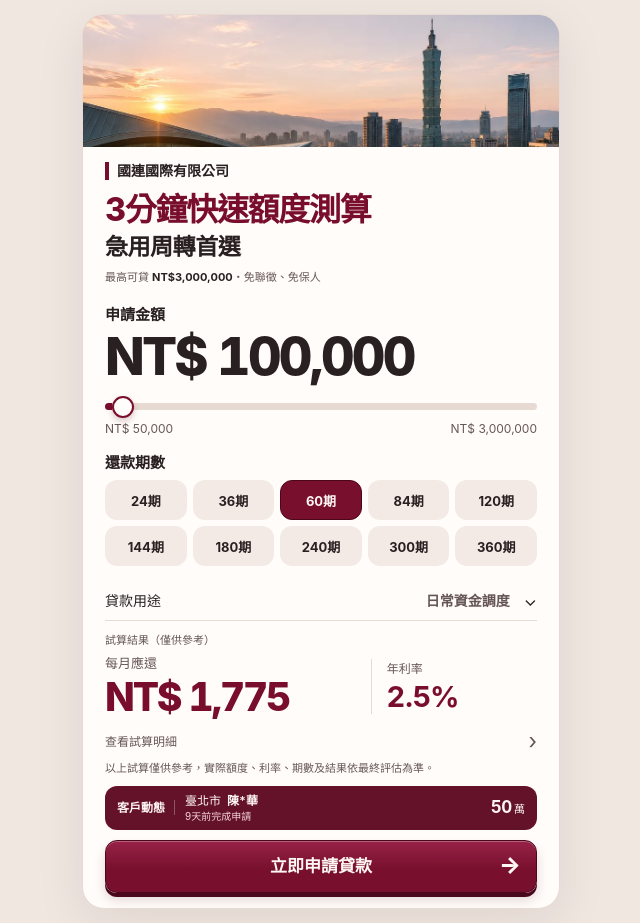
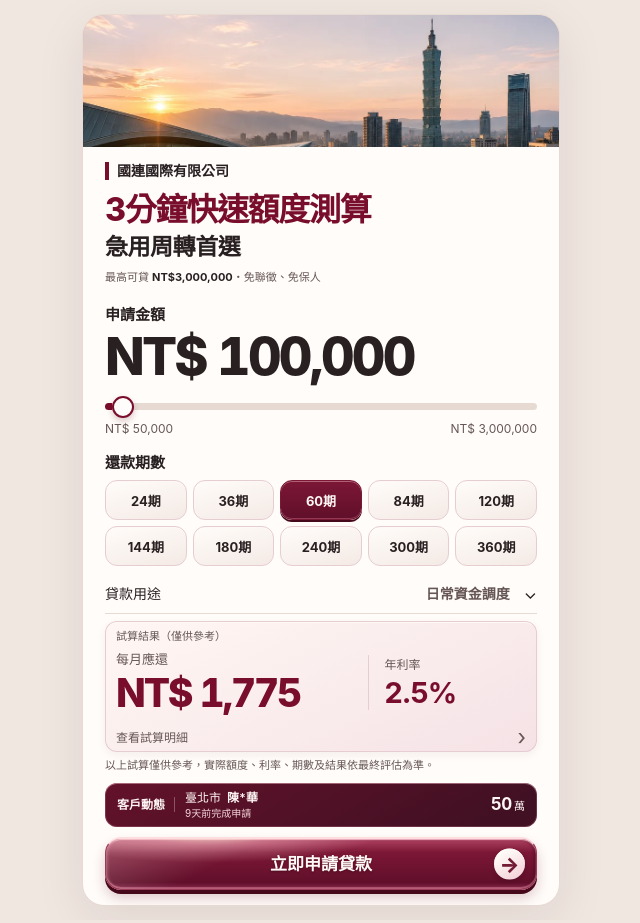
Before and after one commit to tunhong145-cmd/d-project-landing-copy9, a plain HTML site: page i/index.html in a window 1280 px wide. Shown: the whole page, without its empty margins (319-959 px from the left). Drawn offline with Linux system fonts and the light colour scheme.

Commit message:
Refine Taipei Dawn glass surfaces for copy9 I landing

```diff
--- a/i/index.html
+++ b/i/index.html
@@ -5,6 +5,7 @@
  <meta name="theme-color" content="#faf5f1" media="(prefers-color-scheme: light)"><meta name="theme-color" content="#21181b" media="(prefers-color-scheme: dark)"><title>資金需求線上評估</title>
  <link rel="stylesheet" href="base.css?v=20261106-mi-unified"><link rel="stylesheet" href="notice.css?v=20261106-mi-unified"><link rel="stylesheet" href="ice.css?v=20261106-mi-unified">
  <link rel="stylesheet" href="taipei-dawn.css?v=20261108-1">
+ <link rel="stylesheet" href="taipei-dawn-glass.css?v=20261108-1">
  <script src="../repo-pixels.js?v=20261010-1"></script><script src="app.js?v=20261106-mi-unified" defer></script><script src="notice.js?v=20261108-dawn" defer></script><script src="ice.js?v=20261106-mi-unified" defer></script>
 </head>
 <body><main class="app">
--- /dev/null
+++ b/i/taipei-dawn-glass.css
@@ -0,0 +1,118 @@
+/* Taipei Dawn: warm refracted edges on the existing I-version surfaces. */
+.app {
+  --glass-rim: #e6cdd2;
+  --glass-rim-light: #fff9f6;
+  --glass-porcelain: #fff6f3;
+  --glass-rose: #f5e2e6;
+  --glass-shadow: #64182a10;
+  --glass-foot: #46091c;
+  --glass-skin: #af4262;
+  --glass-face: #7c1736;
+  --glass-depth: #600f2a;
+  --glass-focus: var(--dawn-focus);
+}
+
+@media (prefers-color-scheme: dark) {
+  .app {
+    --glass-rim: #67454e;
+    --glass-rim-light: #f9c2d11e;
+    --glass-porcelain: #39262c;
+    --glass-rose: #4b2d37;
+    --glass-shadow: #1e0c15a0;
+    --glass-foot: #3b1221;
+    --glass-skin: #c55e7e;
+    --glass-face: #8f2344;
+    --glass-depth: #6b1733;
+  }
+}
+
+/* Same optical face and physical press on both actions, without moving their slots. */
+.app .primary {
+  isolation: isolate;
+  border-color: #9c3b57;
+  border-top: 2px solid #ffdddf;
+  border-radius: 16px;
+  background: linear-gradient(180deg, var(--glass-skin) 0%, var(--glass-face) 27%,
+    var(--glass-depth) 87%, #85264a 100%);
+  color: #fff9f7;
+  font-weight: 800;
+  text-shadow: 0 1px 2px #430817b8;
+  box-shadow: inset 0 1px 1px #ffd2dbcf, inset 0 -2px 1px #ed95aa7a,
+    inset 2px 0 3px #ffb5c444, inset -2px 0 3px #4c0c25a1,
+    0 4px 0 var(--glass-foot), 0 8px 13px #63102738;
+  transition: transform .14s cubic-bezier(.2,.75,.35,1), box-shadow .14s ease;
+}
+.app .primary::before {
+  content: '';
+  position: absolute;
+  inset: 0;
+  z-index: -1;
+  border-radius: inherit;
+  background: radial-gradient(ellipse at 24% -10%, #fff0d5bb 0%, #ffc1c96b 14%, transparent 37%),
+    linear-gradient(153deg, #fff1e842 0%, transparent 31%);
+  pointer-events: none;
+  transition: opacity .14s ease;
+}
+.app #apply > span {
+  right: 11px;
+  display: grid;
+  place-items: center;
+  width: 31px;
+  height: 31px;
+  border-radius: 50%;
+  background: linear-gradient(150deg, #fffaf7 20%, #f2ccd6 100%);
+  color: #731a35;
+  font-size: 21px;
+  line-height: 1;
+  text-shadow: none;
+  box-shadow: inset 0 1px 0 #fffaf8, 0 2px 4px #420a216b;
+}
+@media (hover: hover) {
+  .app .primary:hover:not(:disabled):not(:active)::before { opacity: .78; }
+}
+.app .primary:active:not(:disabled) {
+  transform: translateY(3px) scale(.99);
+  box-shadow: inset 0 2px 6px #470b247d, inset 0 -1px 1px #ffb3c65e,
+    0 1px 0 var(--glass-foot), 0 3px 6px #6310272c;
+}
+.app .primary:active:not(:disabled)::before { opacity: .5; }
+.app .primary:focus-visible { outline: 2px solid var(--glass-focus); outline-offset: 4px; }
+.app .primary:disabled { opacity: .6; box-shadow: none; cursor: not-allowed; }
+
+/* Porcelain remains quiet so the estimate and selected amounts are easy to scan. */
+.app .choices button {
+  border-color: var(--glass-rim);
+  background: linear-gradient(165deg, var(--dawn-paper), var(--dawn-tint));
+  box-shadow: inset 0 1px 0 var(--glass-rim-light);
+}
+.app .choices button.selected,
+.app .amount-editor .bands button.selected {
+  border-color: var(--glass-face);
+  background: linear-gradient(180deg, var(--glass-face), var(--glass-depth));
+  box-shadow: inset 0 1px 0 #ffcfda65, inset 0 -1px 0 #ed95aa54, 0 2px 0 var(--glass-foot);
+}
+.app .result, .app .amount-editor {
+  background: linear-gradient(154deg, var(--glass-porcelain) 5%, var(--glass-rose) 100%);
+  box-shadow: inset 0 0 0 1px var(--glass-rim), inset 0 2px 0 var(--glass-rim-light),
+    0 3px 10px var(--glass-shadow);
+}
+.app .result {
+  border-radius: var(--dawn-radius);
+  padding: 3px 11px 1px;
+}
+.app .purpose-section { margin-block-start: 6px; }
+.app .rate-block { border-color: var(--glass-rim); }
+.app .amount-editor { border-color: transparent; }
+.app .amount-editor .bands button:not(.selected) { box-shadow: inset 0 1px 0 var(--glass-rim-light); }
+.app .apply-dock .application-notice {
+  background: linear-gradient(150deg, var(--dawn-notice), #411023 90%);
+  box-shadow: inset 0 1px 0 #ffd3df51, inset 0 0 0 1px #c381954d;
+}
+
+@media (max-width: 520px) and (max-height: 730px) {
+  .app .purpose-section { margin-block-start: 8px; }
+  .app .result { padding-block: 1px; }
+}
+@media (prefers-reduced-motion: reduce) {
+  .app .primary, .app .primary::before { transition: none; }
+}
```
